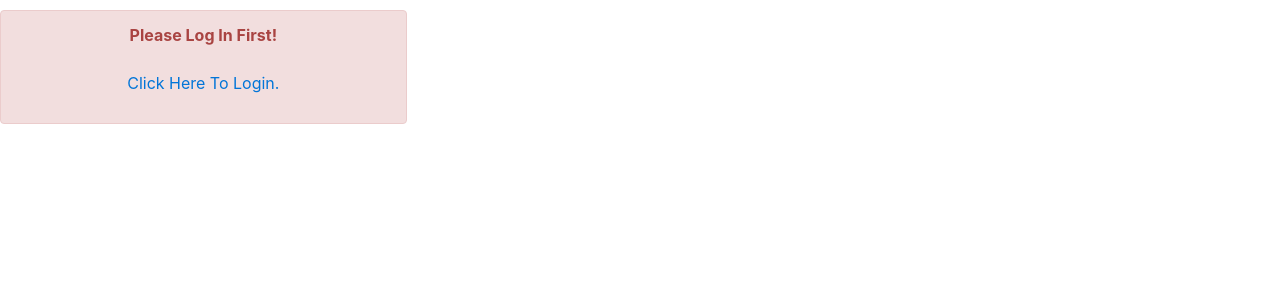
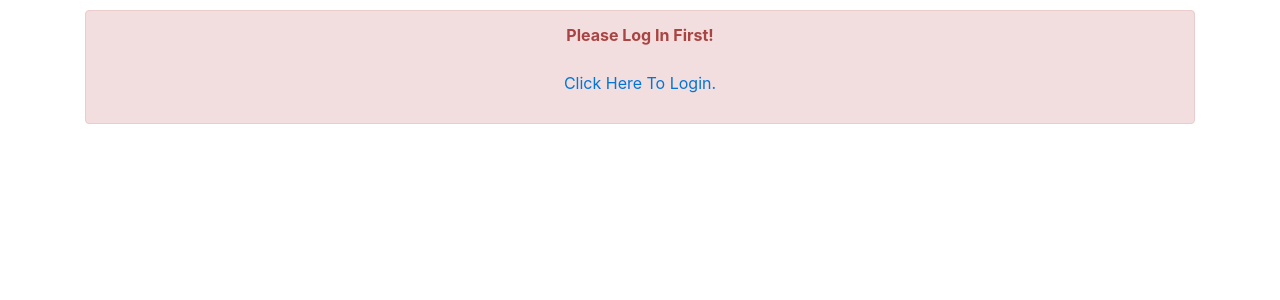
Before and after one commit to Syai97/OSS, a PHP site: page /cart_update.php in a window 1280 px wide. Shown: the top 300 px of the page. Run offline with PHP 8.4, Linux system fonts and the light colour scheme.

Commit message:
Few Edits

```diff
--- a/cart.php
+++ b/cart.php
@@ -1,7 +1,7 @@
 <?php
   include_once ("config/db.php");
   if(!isset($_SESSION['userid'])){
-      echo"<div class='well' style='background-color: #fc1e1e;'><p style='color: white;'>Please Login Or Register To Buy Item</p><a href='Login.php' style='color: #fffffe'>Click Here</p></div>";
+//    echo "<script>alert('Please Register As Customer To Buy Item.');</script>";
   }
   else {
 
--- a/cart_update.php
+++ b/cart_update.php
@@ -4,16 +4,17 @@ include("config/db.php");
 $_SESSION['payment'] = false;
 if(!isset($_SESSION['userid'])){
     echo"
-<link rel=\"stylesheet\" href=\"boot/css/bootstrap.min.css\">
-
+<link rel=\"stylesheet\" href=\"css/bootstrap.min.css\">
+<div class='container'>
 <div class=\"row\" style=\"padding-bottom: 10px; padding-top: 10px\">
-									<div class=\"col-md-4 col-md-offset-4\" align=\"center\">
+									<div class=\"col\" align=\"center\">
 									<div class=\"alert alert-danger alert-dismissable\" id=\"mydiv\">
 									<strong>Please Log In First!</strong>
 									<br/><br/>
 									<a href='Login.php'><p>Click Here To Login.</p></a>
 									</div>
 									</div>
+          </div>
           </div>";
 }
 else {
```
